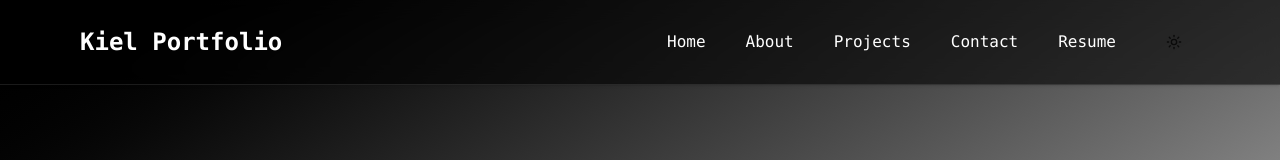
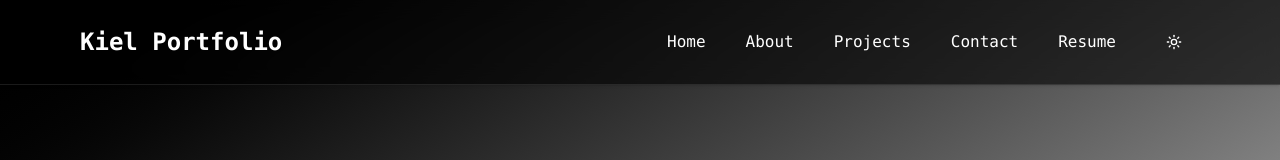
Before and after one commit to alfrcezekiel/portfolio, a React (Vite) app: page / in a window 1280 px wide. Shown: the top 160 px of the page. Built offline with nearby package versions, Linux system fonts and the light colour scheme.

Commit message:
update the navigation bar in resume link

```diff
--- a/src/components/navigation_menu.tsx
+++ b/src/components/navigation_menu.tsx
@@ -1,7 +1,7 @@
 import { useState } from "react";
 import ScrollLink from "@/components/scroll_link";
 import { Link } from "react-router-dom";
-import Resume from "@/assets/AelfricEzekielAmor.pdf"
+import Resume from "@/assets/Aelfric Ezekiel Amor - Resume -2.pdf"
 import { ThemeToggle } from "@/components/theme-toggle";
 
 const NavigationMenu = () => {
@@ -62,7 +62,7 @@ const NavigationMenu = () => {
                             </Link>
                         </li>
                         <li className="p-2 font-mono cursor-pointer">
-                            <ThemeToggle className="h-9 w-9" />
+                            <ThemeToggle className="h-9 w-9 text-white" />
                         </li>
                     </ul>
                 </div>
--- a/src/components/theme-toggle.tsx
+++ b/src/components/theme-toggle.tsx
@@ -28,7 +28,7 @@ export function ThemeToggle({ className, isMobile = false }: ThemeToggleProps) {
                     <DropdownMenuTrigger asChild>
                         <Button
                             variant="ghost"
-                            className="w-full justify-start px-4 py-2 text-base cursor-pointer"
+                            className="w-full flex items-center justify-start px-4 py-2 text-base cursor-pointer text-white"
                         >
                             <div className="flex items-center gap-3">
                                 {theme === 'dark' ? (
```
Also changed, not shown: 1 other file (tests, documents, lock files or other folders).
